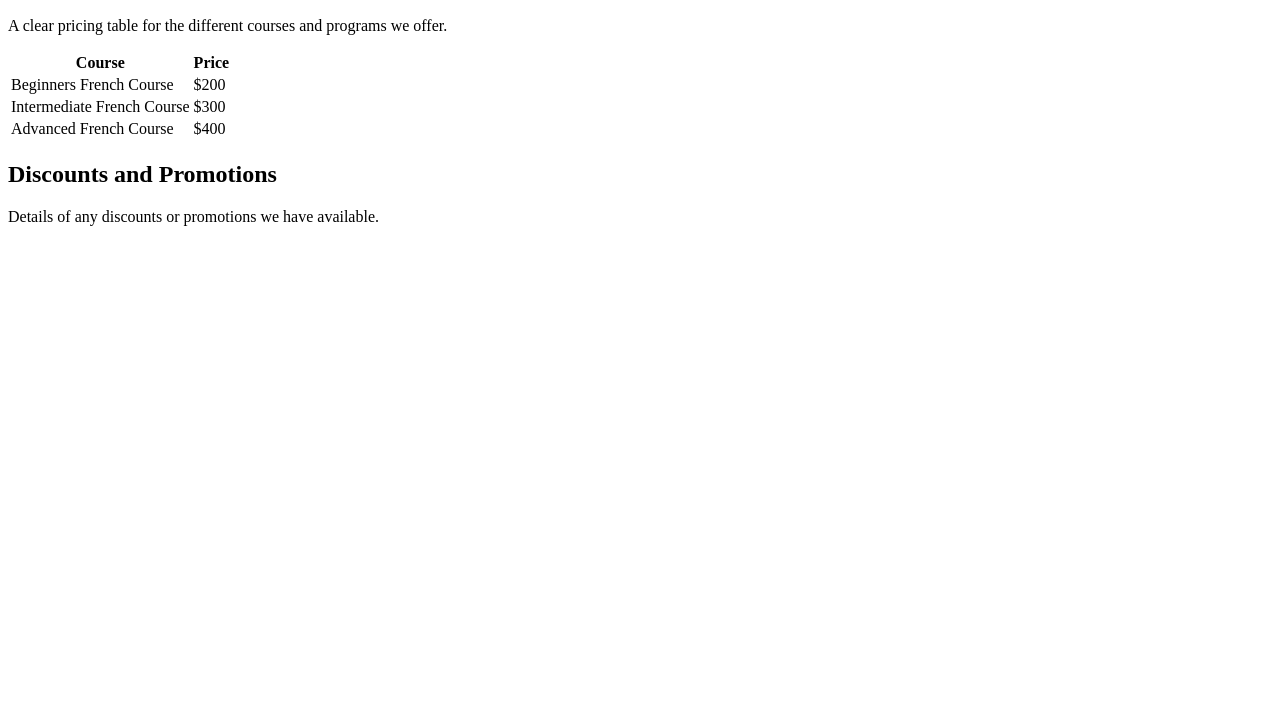
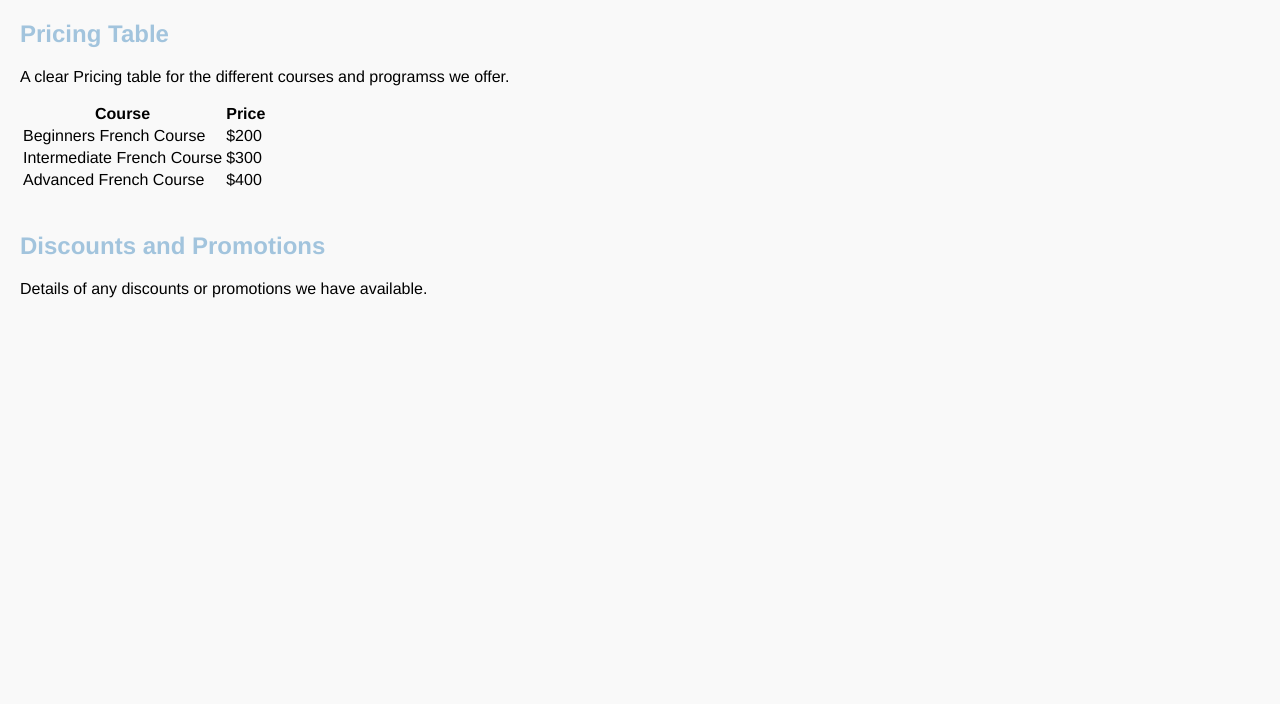
Before and after one commit to fredericmirindi/FrenchLearningWebsite, a plain HTML site: page pricing.html in a window 1280 px wide. Shown: the part 96-800 px from the top of the page. Drawn offline with Linux system fonts and the light colour scheme.

Commit message:
Link CSS file to pricing.html

```diff
--- a/pricing.html
+++ b/pricing.html
@@ -1,32 +1,7 @@
-<html>
-<head><meta charset="utf-8"><title>Pricing</title></head>
-<body>
+<!DOCTYPE html>
+<head><meta charset="utf-8"><title>Pricing</title><link rel="stylesheet" href="styles.css"></head>
+<bdy>
 <header><h1>Pricing</h1></header>
-<section id="pricing"><h2>Pricing Table</h2>
-<p> A clear pricing table for the different courses and programs we offer.</p>
-<table>
-  <thead>
-    <tr>
-      <th>Course</th>
-      <th>Price</th>
-    </tr>
-  </thead>
-  <tbody>
-    <tr>
-      <td>Beginners French Course</td>
-      <td>$200</td>
-    </tr>
-    <tr>
-      <td>Intermediate French Course</td>
-      <td>$300</td>
-    </tr>
-    <tr>
-      <td>Advanced French Course</td>
-      <td>$400</td>
-    </tr>
-  </tbody>
-</table>
-</section>
-<section id="discounts"><h2>Discounts and Promotions</h2><p> Details of any discounts or promotions we have available.</p></section>
+<section id="pricing"><h2>Pricing Table</h2><p>A clear Pricing table for the different courses and programss we offer.</p><table><thead><tr><th>Course</th><th>Price</th></tr></thead><tbody><tr><td>Beginners French Course</td><td>$200</td></tr><tr><td>Intermediate French Course</td><td>$300</td></tr><tr><td>Advanced French Course</td><td>$400</td></tr></tbody></table></section><section id="discounts"><h2>Discounts and Promotions</h2><p>Details of any discounts or promotions we have available.</p></section>
 </body>
 </html>
```
